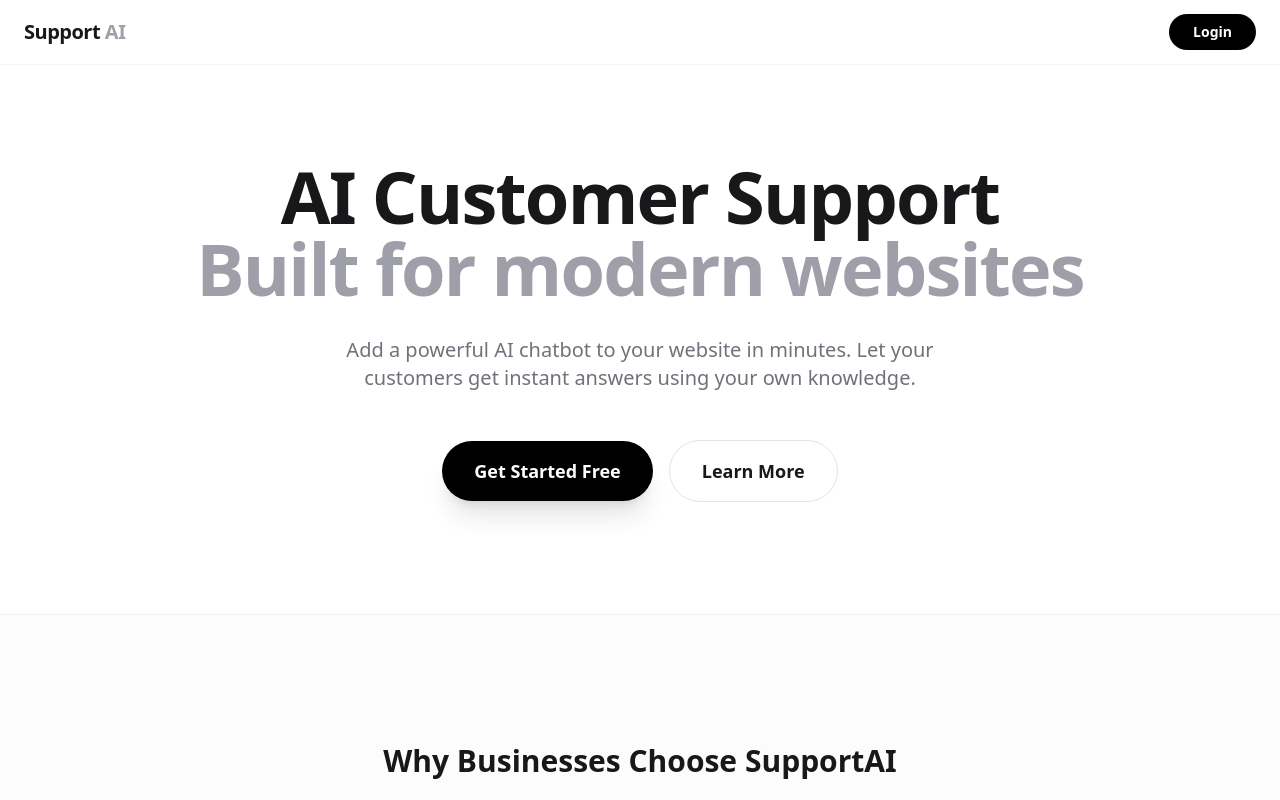
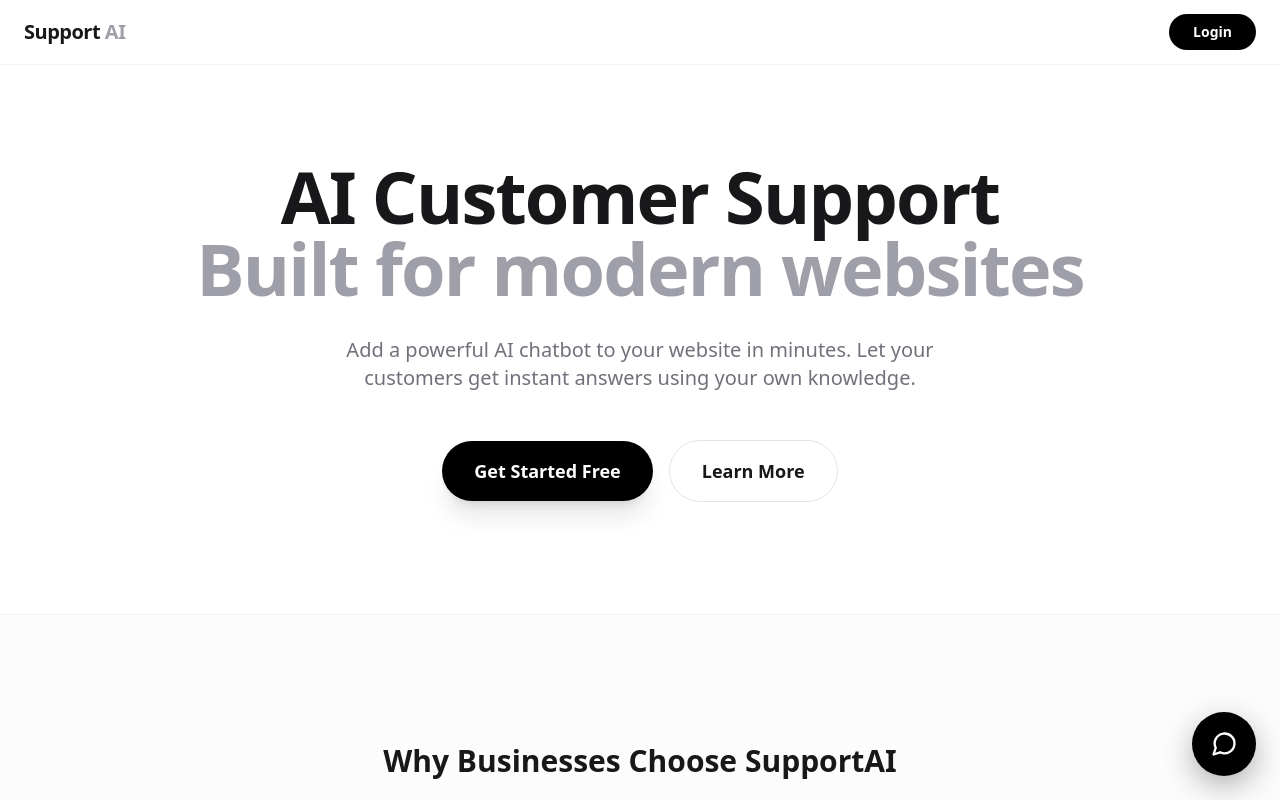
Before and after one commit to Esha30/ai-support-chatbot, a Next.js app in the folder support-ai/: page / in a window 1280 px wide. Shown: the top 800 px of the page. Built offline with nearby package versions, Linux system fonts and the light colour scheme; no server answers; what @scalekit-sdk/node would draw is missing.

Commit message:
Live Demo: Installed the chatbot bubble on the main landing page

```diff
--- a/support-ai/app/layout.tsx
+++ b/support-ai/app/layout.tsx
@@ -27,7 +27,14 @@ export default function RootLayout({
       lang="en"
       className={`${geistSans.variable} ${geistMono.variable} h-full antialiased`}
     >
-      <body className="min-h-full flex flex-col">{children}</body>
+      <body className="min-h-full flex flex-col">
+        {children}
+        <script
+          src="/chatBot.js"
+          data-owner-id="usr_123299872278317058"
+          async
+        ></script>
+      </body>
     </html>
   );
 }
```
